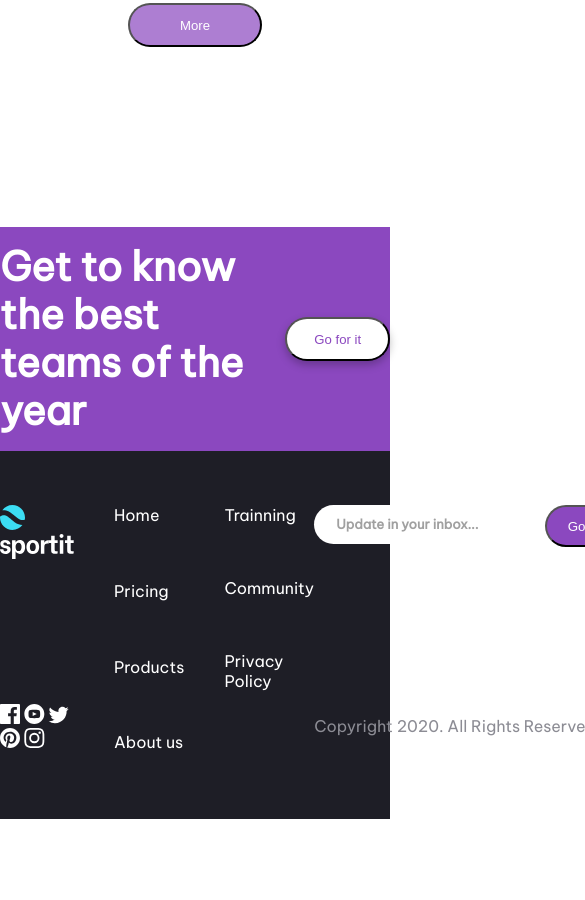
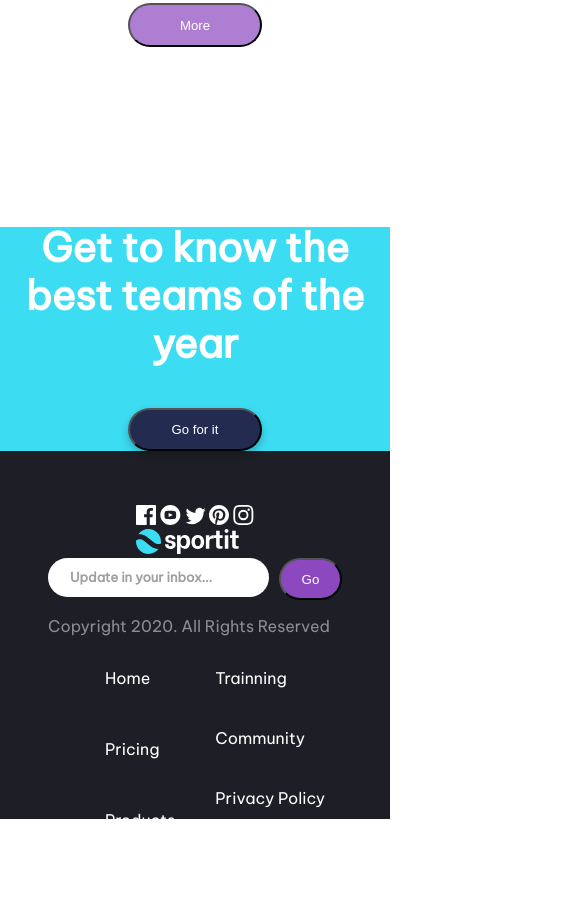
Before and after one commit to vhernandez25/newrepo1, a plain HTML site: page Valentina-Hernandez/index.html in a window 390 px wide. Shown: the part 2986-3886 px from the top of the page, 585 px wide, since content can reach past the window. Before the commit the page ends 3805 px from the top, so only its background shows below. Drawn offline with Linux system fonts and the light colour scheme.

Commit message:
3er intento

```diff
--- a/Valentina-Hernandez/css/style.css
+++ b/Valentina-Hernandez/css/style.css
@@ -469,23 +469,30 @@ header .menu .item-nav {
     justify-content: space-between;
 }
 
-.menu-footer .footer-2 .footcol1 .footerLogo {
+.menu-footer .footer-2 .footcol1 .logofooter .footerLogo {
     width: 25px;
 }
 
-.menu-footer .footer-2 .footcol2 {
+.menu-footer .footer-2 .footlist{
+    display: flex;
+    flex-direction: row;
+    justify-content: space-between;
+}
+
+.menu-footer .footer-2 .footlist .footcol2 {
     display: flex;
     flex-direction: column;
     height: 100%;
+    gap: 40px;
     justify-content: space-between;
     list-style: none;
 }
 
-.menu-footer .footer-2 .footcol3 {
+.menu-footer .footer-2 .footlist .footcol3 {
     display: flex;
     flex-direction: column;
     height: 100%;
-    gap: 53px;
+    gap: 40px;
     list-style: none;
 }
 
@@ -621,6 +628,42 @@ header .menu .item-nav {
     .best .players .player3 {
         display: none;
     }
+
+    .menu-footer .footer-1 {
+        background: #3CDDF3;
+        flex-direction: column;
+        text-align: center;
+    }
+    .menu-footer .footer-1 .footer1button{
+    background: #232C50;
+    color: #FFFFFF;
+    }
+
+    .menu-footer .footer-2{
+        display: flex;
+        flex-direction: column;
+    }
+
+    .menu-footer .footer-2 .footcol4 .form{
+        order: 1;
+    }
+
+    .menu-footer .footer-2 .footlist{
+        order: 2;
+    }
+
+    .menu-footer .footer-2 .footcol1 .redes{
+        order: 3;
+    }
+
+    .menu-footer .footer-2 .footcol1 .logofooter{
+        order: 4;
+    }
+
+    .menu-footer .footer-2 .footcol4 .rights {
+        order: 5;
+    }
+
 }
 
 @media (max-width: 1440px) {
--- a/Valentina-Hernandez/index.html
+++ b/Valentina-Hernandez/index.html
@@ -8,7 +8,7 @@
     <title>sportit</title>
 
     <link rel="stylesheet" href="https://fonts.googleapis.com/css?family=Be+Vietnam+Pro">
-    <link rel="stylesheet" href="../css/style.css">
+    <link rel="stylesheet" href="./css/style.css">
 </head>
 
 <body>
@@ -136,7 +136,7 @@
             </div>
             <div class="footer-2">
                 <div class="footcol1">
-                    <div>
+                    <div class="logofooter">
                         <img class="footerLogo" src="img/Subtract.svg" alt="logo">
                         <img src="img/sportit.svg" alt="logotext">
                     </div>
@@ -148,6 +148,7 @@
                         <img src="img/icon-instagram.svg" alt="instagram">
                     </div>
                 </div>
+                <div class="footlist">
                     <ul class="footcol2">
                         <li>Home</li>
                         <li>Pricing</li>
@@ -159,6 +160,7 @@
                         <li>Community</li>
                         <li>Privacy Policy</li>
                     </ul>
+                </div>
                 <div class="footcol4">
                     <div class="form">
                         <form action="/contact" method="POST">
```
Lines whose indentation alone changed are shown as unchanged.
